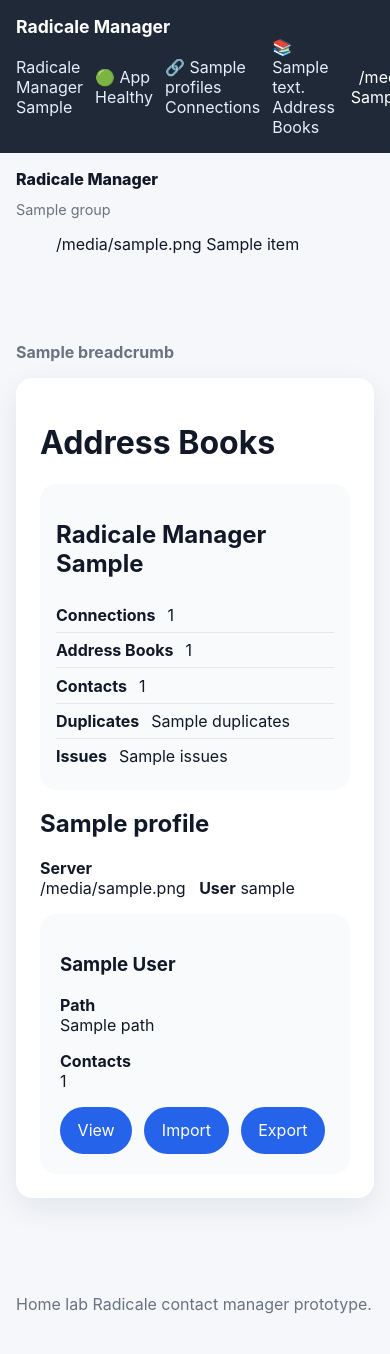
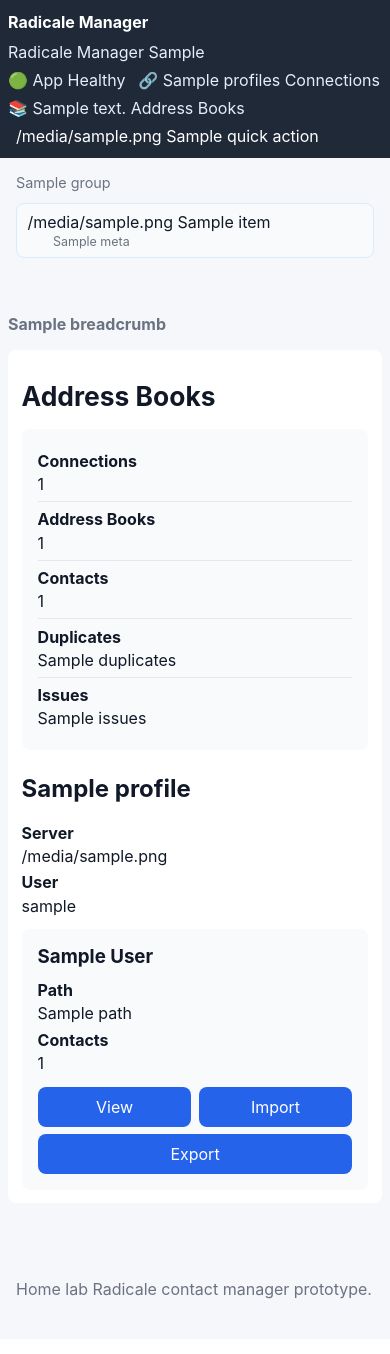
Before and after one commit to 7ooL/radicale-manager, a Python web app: template app/templates/dashboard.html in a window 390 px wide; the page is wider, and only the part inside the window is pictured. After the commit the page ends 1299 px from the top of that part, so only its background shows below. Run offline with Jinja, Linux system fonts and the light colour scheme; the template is opened without the code that fills it: most values are stand-ins (such as "Sample title", 1, 10 or a date in 2020).

Commit message:
Refactor navigation and templates for improved structure and consistency; enhance styles for better responsiveness and user experience; update test to verify logging for malformed vCard handling.

```diff
--- a/app/static/style.css
+++ b/app/static/style.css
@@ -12,6 +12,7 @@
 body {
   margin: 0;
   min-height: 100vh;
+  overflow-x: hidden;
 }
 
 .page-header {
@@ -49,8 +50,8 @@ main {
 
 .card {
   background: white;
-  border-radius: 16px;
-  padding: 1.5rem;
+  border-radius: 8px;
+  padding: 1.25rem;
   box-shadow: 0 10px 30px rgba(15, 23, 42, 0.08);
   margin-bottom: 1.5rem;
 }
@@ -93,16 +94,16 @@ textarea {
 .button-row {
   display: flex;
   flex-wrap: wrap;
-  gap: 0.75rem;
-  margin-top: 1rem;
+  gap: 0.5rem;
+  margin-top: 0.85rem;
 }
 
 .button {
   display: inline-flex;
   align-items: center;
   justify-content: center;
-  padding: 0.85rem 1.1rem;
-  border-radius: 999px;
+  padding: 0.7rem 1rem;
+  border-radius: 8px;
   text-decoration: none;
   background: #2563eb;
   color: white;
@@ -122,13 +123,48 @@ textarea {
 
 .grid-list {
   display: grid;
-  gap: 1rem;
+  gap: 0.85rem;
 }
 
 .book-card {
-  padding: 1.25rem;
+  padding: 1rem;
   background: #f8fafc;
-  border-radius: 16px;
+  border-radius: 8px;
+}
+
+.book-card h3 {
+  margin-top: 0;
+  margin-bottom: 0.75rem;
+}
+
+.profile-block {
+  margin-top: 1.5rem;
+}
+
+.profile-meta,
+.book-meta {
+  display: grid;
+  gap: 0.4rem;
+}
+
+.profile-meta {
+  margin-bottom: 0.85rem;
+}
+
+.profile-meta span,
+.meta-row {
+  display: flex;
+  gap: 0.5rem;
+  align-items: baseline;
+  flex-wrap: wrap;
+}
+
+.meta-row strong {
+  min-width: 4.75rem;
+}
+
+.meta-row span {
+  overflow-wrap: anywhere;
 }
 
 .data-table {
@@ -141,6 +177,7 @@ textarea {
   padding: 0.85rem 0.75rem;
   border-bottom: 1px solid #e5e7eb;
   text-align: left;
+  vertical-align: top;
 }
 
 .data-table th {
@@ -159,6 +196,19 @@ textarea {
   display: flex;
   gap: 0.75rem;
   flex-wrap: wrap;
+}
+
+.inline-action-form {
+  display: flex;
+  gap: 0.5rem;
+  align-items: center;
+  flex-wrap: wrap;
+}
+
+.inline-action-form select {
+  min-width: 12rem;
+  width: auto;
+  margin-top: 0;
 }
 
 .tabs {
@@ -194,8 +244,12 @@ textarea {
 
 .summary-card {
   background: #f8fafc;
-  padding: 1rem;
-  border-radius: 16px;
+  padding: 0.9rem 1rem;
+  border-radius: 8px;
+}
+
+.summary-card h2 {
+  margin-top: 0;
 }
 
 .summary-card.full-width {
@@ -207,6 +261,7 @@ textarea {
   gap: 0.75rem;
   padding: 0.45rem 0;
   border-bottom: 1px solid #e5e7eb;
+  overflow-wrap: anywhere;
 }
 
 .field-row:last-child {
@@ -223,7 +278,7 @@ textarea {
 .property-item {
   margin: 0.75rem 0;
   padding: 0.85rem;
-  border-radius: 14px;
+  border-radius: 8px;
   background: white;
 }
 
@@ -296,9 +351,11 @@ textarea {
 .layout {
   display: flex;
   gap: 1rem;
+  align-items: flex-start;
 }
 .sidebar {
   width: 220px;
+  flex: 0 0 220px;
   padding: 1rem;
 }
 .sidebar-logo {
@@ -318,8 +375,16 @@ textarea {
   margin: 0.25rem 0;
 }
 .nav-item a {
+  display: grid;
+  gap: 0.1rem;
+  padding: 0.25rem 0;
   text-decoration: none;
   color: #111827;
+}
+.nav-item-meta {
+  color: #6b7280;
+  font-size: 0.78rem;
+  padding-left: 1.6rem;
 }
 .nav-item.active a {
   font-weight: 700;
@@ -329,6 +394,7 @@ textarea {
 .breadcrumbs {
   margin: 0.5rem 0 1rem 0;
   color: #6b7280;
+  overflow-wrap: anywhere;
 }
 .breadcrumbs a {
   color: #374151;
@@ -343,11 +409,13 @@ textarea {
   display: flex;
   gap: 1rem;
   align-items: center;
+  flex-wrap: wrap;
 }
 .global-status {
   display: flex;
   gap: 0.75rem;
   align-items: center;
+  flex-wrap: wrap;
   color: #e6eefc;
 }
 .quick-actions .quick-action {
@@ -358,7 +426,185 @@ textarea {
 
 /* Responsive: collapse sidebar into top menu */
 @media (max-width: 900px) {
-  .layout { flex-direction: column; }
-  .sidebar { width: 100%; order: 2; }
-  .content-wrap { order: 3; }
+  .page-header .content-wrap {
+    display: grid;
+    gap: 0.65rem;
+  }
+
+  .header-right,
+  .global-status {
+    gap: 0.5rem 0.8rem;
+  }
+
+  .layout {
+    flex-direction: column;
+  }
+
+  .sidebar {
+    width: min(1120px, 100% - 2rem);
+    flex: none;
+    order: 2;
+    margin: 0 auto;
+    padding: 1rem 0 0;
+  }
+
+  .sidebar-logo {
+    display: none;
+  }
+
+  .nav-group {
+    margin-bottom: 0.75rem;
+  }
+
+  .nav-group ul {
+    display: grid;
+    grid-template-columns: repeat(auto-fit, minmax(9rem, 1fr));
+    gap: 0.35rem 0.65rem;
+    padding-left: 0;
+    margin: 0;
+  }
+
+  .nav-item a {
+    min-height: 2.75rem;
+    padding: 0.5rem 0.65rem;
+    border: 1px solid #dbeafe;
+    border-radius: 8px;
+    background: #f8fafc;
+  }
+
+  .nav-item.active a {
+    background: #eff6ff;
+  }
+
+  main.content-wrap {
+    order: 3;
+    padding-top: 1rem;
+  }
+
+  .footer .content-wrap {
+    width: min(1120px, 100% - 2rem);
+  }
 }
+
+@media (max-width: 640px) {
+  .content-wrap {
+    width: min(100% - 1rem, 1120px);
+  }
+
+  .page-header {
+    padding: 0.75rem 0;
+  }
+
+  .logo {
+    font-size: 1rem;
+  }
+
+  .global-status .version {
+    flex-basis: 100%;
+  }
+
+  main {
+    padding: 0.75rem 0;
+  }
+
+  .card {
+    padding: 0.85rem;
+    box-shadow: none;
+  }
+
+  .card h1 {
+    font-size: 1.65rem;
+    line-height: 1.15;
+  }
+
+  .button-row,
+  .detail-actions,
+  .tabs {
+    gap: 0.45rem;
+  }
+
+  .button,
+  .button.small,
+  .tab {
+    min-height: 2.5rem;
+    padding: 0.6rem 0.75rem;
+  }
+
+  .button-row .button {
+    flex: 1 1 7rem;
+  }
+
+  .profile-meta span,
+  .meta-row,
+  .field-row {
+    display: grid;
+    gap: 0.2rem;
+  }
+
+  .meta-row strong,
+  .field-label {
+    min-width: 0;
+  }
+
+  .data-table,
+  .data-table thead,
+  .data-table tbody,
+  .data-table tr,
+  .data-table th,
+  .data-table td {
+    display: block;
+  }
+
+  .data-table thead {
+    position: absolute;
+    width: 1px;
+    height: 1px;
+    overflow: hidden;
+    clip: rect(0 0 0 0);
+    white-space: nowrap;
+  }
+
+  .data-table tr {
+    padding: 0.75rem 0;
+    border-bottom: 1px solid #e5e7eb;
+  }
+
+  .data-table td {
+    display: grid;
+    grid-template-columns: minmax(6.5rem, 35%) 1fr;
+    gap: 0.75rem;
+    padding: 0.35rem 0;
+    border-bottom: 0;
+    overflow-wrap: anywhere;
+  }
+
+  .data-table td::before {
+    content: attr(data-label);
+    font-weight: 700;
+    color: #374151;
+  }
+
+  .data-table td[data-label="Actions"] {
+    display: flex;
+    flex-wrap: wrap;
+    gap: 0.45rem;
+    padding-top: 0.65rem;
+  }
+
+  .data-table td[data-label="Actions"]::before {
+    flex: 0 0 100%;
+  }
+
+  .inline-action-form,
+  .inline-action-form select,
+  .inline-action-form .button,
+  .detail-actions > .button {
+    width: 100%;
+  }
+
+  .raw-view,
+  .code-block {
+    max-width: 100%;
+    overflow-x: auto;
+  }
+}
--- a/app/templates/base.html
+++ b/app/templates/base.html
@@ -36,7 +36,12 @@
           <div class="nav-group-title">{{ group.group }}</div>
           <ul>
             {% for item in group.entries %}
-              <li class="nav-item {% if item.active %}active{% endif %}"><a href="{{ url_for(item.endpoint) }}">{{ item.icon }} {{ item.name }}</a></li>
+              <li class="nav-item {% if item.active %}active{% endif %}">
+                <a href="{{ item.url or url_for(item.endpoint) }}">
+                  <span>{{ item.icon }} {{ item.name }}</span>
+                  {% if item.meta %}<span class="nav-item-meta">{{ item.meta }}</span>{% endif %}
+                </a>
+              </li>
             {% endfor %}
           </ul>
         </div>
--- a/app/templates/contact_detail.html
+++ b/app/templates/contact_detail.html
@@ -10,7 +10,7 @@
         <a class="button small" href="{{ url_for('profile_edit_contact', profile_id=profile_id, collection_path=book.path, contact_filename=contact.filename) }}">Edit</a>
         <a class="button small secondary" href="{{ url_for('profile_view_contacts', profile_id=profile_id, collection_path=book.path) }}">Back to list</a>
         {% if destinations %}
-          <form method="post" action="{{ url_for('profile_copy_contact', profile_id=profile_id, collection_path=book.path, contact_filename=contact.filename) }}" style="display:inline-block; margin-left:8px;">
+          <form class="inline-action-form" method="post" action="{{ url_for('profile_copy_contact', profile_id=profile_id, collection_path=book.path, contact_filename=contact.filename) }}">
             <select name="dest">
               {% for d in destinations %}
                 <option value="{{ d.profile_id }}::{{ d.path }}">{{ d.display }}</option>
@@ -18,7 +18,7 @@
             </select>
             <button class="button small" type="submit">Copy to...</button>
           </form>
-          <form method="post" action="{{ url_for('profile_move_contact', profile_id=profile_id, collection_path=book.path, contact_filename=contact.filename) }}" style="display:inline-block; margin-left:8px;">
+          <form class="inline-action-form" method="post" action="{{ url_for('profile_move_contact', profile_id=profile_id, collection_path=book.path, contact_filename=contact.filename) }}">
             <select name="dest">
               {% for d in destinations %}
                 <option value="{{ d.profile_id }}::{{ d.path }}">{{ d.display }}</option>
--- a/app/templates/dashboard.html
+++ b/app/templates/dashboard.html
@@ -4,7 +4,6 @@
     <h1>Address Books</h1>
     {% if metrics %}
       <div class="summary-card">
-        <h2>Radicale Manager {{ metrics.app_version or '' }}</h2>
         <div class="field-row"><strong>Connections</strong><span>{{ metrics.total_connections }}</span></div>
         <div class="field-row"><strong>Address Books</strong><span>{{ metrics.total_address_books }}</span></div>
         <div class="field-row"><strong>Contacts</strong><span>{{ metrics.total_contacts }}</span></div>
@@ -16,14 +15,25 @@
       {% for profile in profiles %}
         <section class="profile-block">
           <h2>{{ profile.name }}</h2>
-          <p><strong>Server</strong><br>{{ profile.server_url }} &nbsp; <strong>User</strong> {{ profile.username }}</p>
+          <div class="profile-meta">
+            <span><strong>Server</strong> {{ profile.server_url }}</span>
+            <span><strong>User</strong> {{ profile.username }}</span>
+          </div>
           {% if profile.books %}
             <div class="grid-list">
               {% for book in profile.books %}
                 <article class="book-card">
                   <h3>{{ book.display_name }}</h3>
-                  <p><strong>Path</strong><br>{{ book.path }}</p>
-                  <p><strong>Contacts</strong><br>{% if book.contact_count is not none %}{{ book.contact_count }}{% else %}unknown{% endif %}</p>
+                  <div class="book-meta">
+                    <div class="meta-row">
+                      <strong>Path</strong>
+                      <span>{{ book.path }}</span>
+                    </div>
+                    <div class="meta-row">
+                      <strong>Contacts</strong>
+                      <span>{% if book.contact_count is not none %}{{ book.contact_count }}{% else %}unknown{% endif %}</span>
+                    </div>
+                  </div>
                   <div class="button-row">
                     <a class="button" href="{{ url_for('profile_view_contacts', profile_id=profile.id, collection_path=book.path) }}">View</a>
                     <a class="button" href="{{ url_for('profile_import_vcf', profile_id=profile.id, collection_path=book.path) }}">Import</a>
--- a/app/test_contact_utils.py
+++ b/app/test_contact_utils.py
@@ -43,8 +43,10 @@ class ContactUtilsTest(unittest.TestCase):
     def test_vcard_to_dict_handles_malformed_vcard(self):
         vcard_text = "BEGIN:VCARD\nINVALID_LINE\nEND:VCARD\n"
 
-        result = vcard_to_dict(vcard_text)
+        with self.assertLogs("app.contact_utils", level="WARNING") as captured:
+            result = vcard_to_dict(vcard_text)
 
+        self.assertIn("Unable to parse vCard for vcard_to_dict", captured.output[0])
         self.assertEqual(result["uid"], "")
         self.assertEqual(result["full_name"], "")
         self.assertEqual(result["emails"], [])
```
Also changed, not shown: app/main.py (+91 -20 lines), app/templates/contacts.html (+5 -5 lines).
